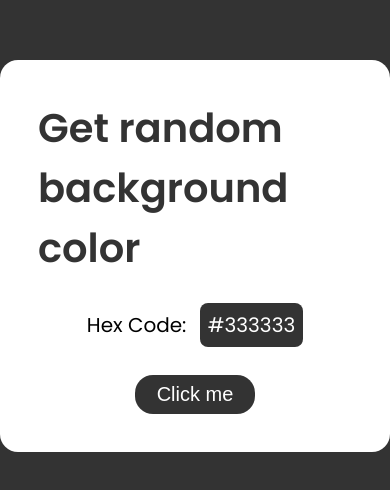
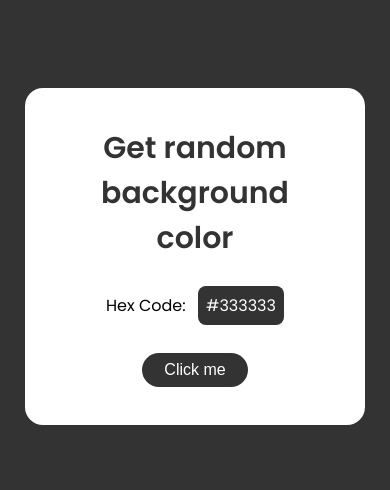
Before and after one commit to saadman-galib/javascript-hex-color-generator, a website built with Vite: page index.html in a window 390 px wide. Shown: the part 166-656 px from the top of the page. Built offline with nearby package versions, Linux system fonts and the light colour scheme.

Commit message:
Making responsive

```diff
--- a/src/style.css
+++ b/src/style.css
@@ -73,3 +73,20 @@ body,
     border-radius: 8px;
     color: #fff;
 }
+
+@media (max-width: 768px) {
+    .container {
+        margin: 25px;
+    }
+
+    .heading {
+        font-size: 30px;
+        margin: auto auto 20px auto;
+        text-align: center;
+    }
+
+    .click-me,
+    .code {
+        font-size: 16px;
+    }
+}
```
